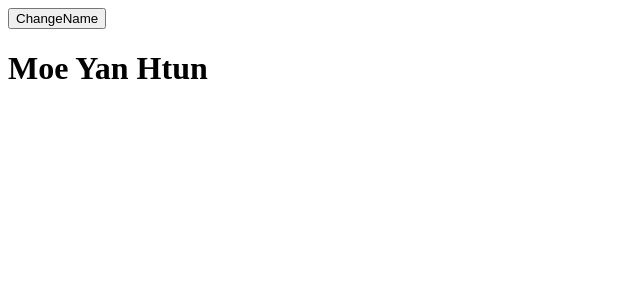
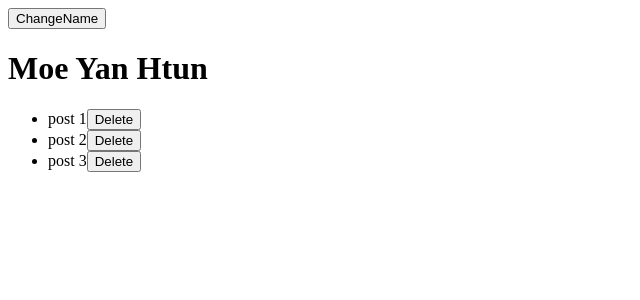
Before and after one commit to moeyanhtun/React-Basic, a React (Create React App) app: page / in a window 1280 px wide. Shown: the top 300 px of the page, without its empty margins (0-640 px from the left). Built offline with nearby package versions, Linux system fonts and the light colour scheme.

Commit message:
post delet and conditional

```diff
--- a/src/App.js
+++ b/src/App.js
@@ -1,13 +1,39 @@
 import { useState } from 'react'
 function App() {
   let [name, setName] = useState('Moe Yan Htun');
+  let [posts, setPost] = useState([
+    {
+      id: 1,
+      title: 'post 1'
+    },
+    {
+      id: 2,
+      title: 'post 2'
+    },
+    {
+      id: 3,
+      title: 'post 3'
+    }
+  ])
   let changeName = () => {
     setName('Yan Yan');
+  }
+  let deletePost = (id) => {
+    setPost((prevState) => prevState.filter(post => post.id !== id));
   }
   return (
     <div className="App">
       <button onClick={changeName}>ChangeName</button>
       <h1>{name}</h1>
+      <ul>
+        {!!posts.length && posts.map((post) => (
+          <li key={post.id}>{post.title}
+            <button onClick={() => deletePost(post.id)}>Delete</button>
+          </li>
+        ))}{
+          !posts.length && <p>There are no post</p>
+        }
+      </ul>
     </div>
   );
 }
```
